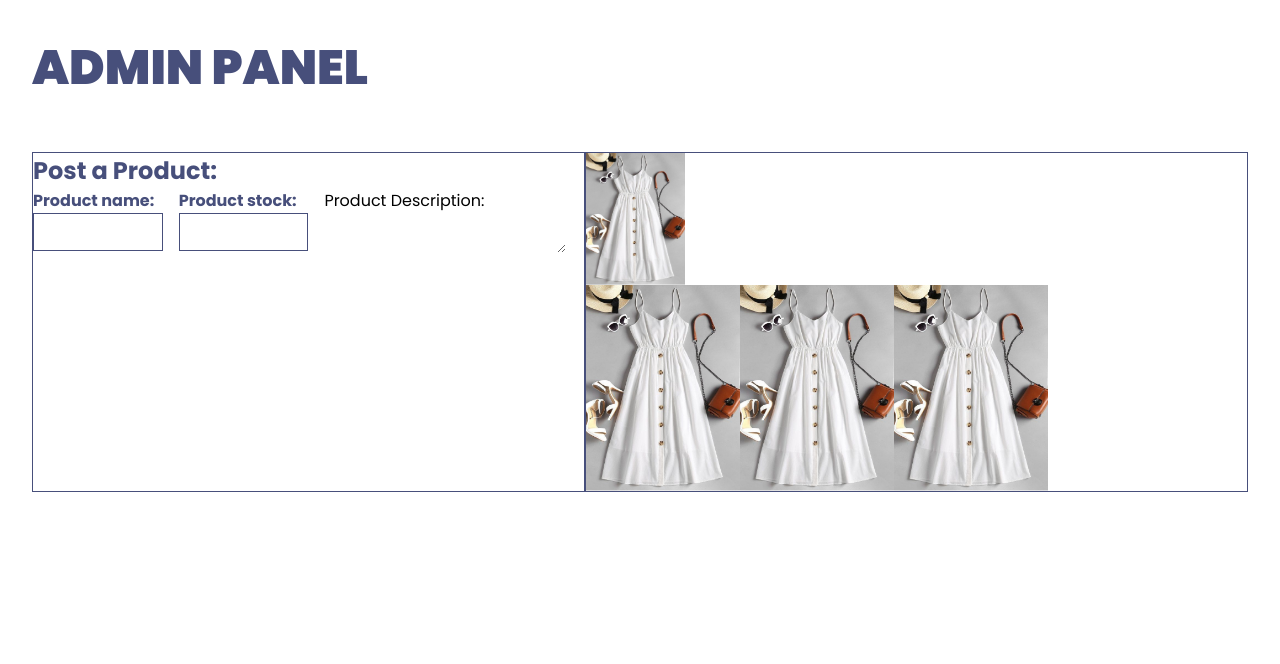
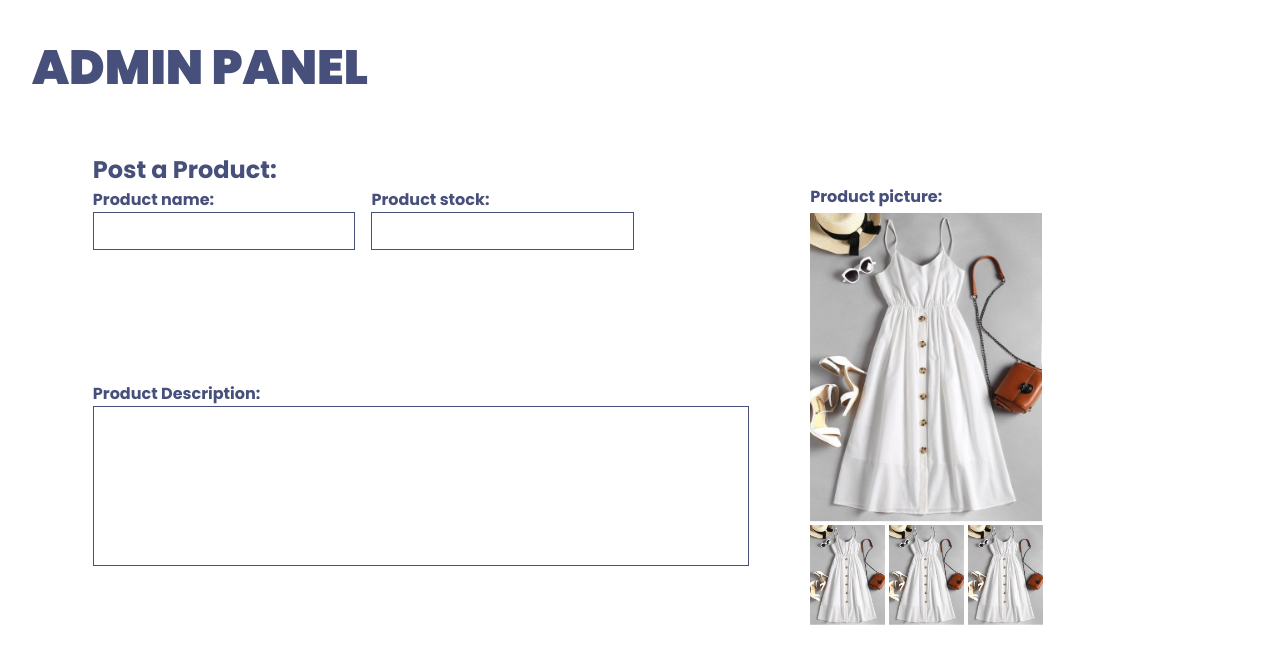
Before and after one commit to Dowelle/Basketbliss, a React (Create React App) app: page /AddItem in a window 1280 px wide. Shown: the top 664 px of the page. Built offline with nearby package versions, Linux system fonts and the light colour scheme; no server answers.

Commit message:
updated additem

```diff
--- a/src/pages/AddItem.css
+++ b/src/pages/AddItem.css
@@ -9,7 +9,6 @@
     background-color: #fff;
     padding:2rem;
     height:100vh;
-
     display: flex;
     flex-direction: column;
 }
@@ -21,8 +20,10 @@
     margin-bottom: 3rem;
 }
 .additem-left, .additem-right{
-    width:50%;
-    border:solid 1px #474F7B;
+    width:60%;
+    margin-left: 5%;
+    /* border:solid 1px #474F7B; */
+
 }
 .additem-left{
     flex-wrap: nowrap;
@@ -31,14 +32,20 @@
     display:flex;
     flex-direction: column;
     justify-content: center;
-    width: 60%;
+    width: 40%;
+    margin-top: 2rem;
+    gap: .24rem;
+}
+.additem-right label{
+    color:#474F7B;
+    font-weight: 600;
 }
 .additem-left h2{
     color:#474F7B;
 }
 .main-container{
     display: flex;
-    gap:1rep;
+    /* gap:1rep; */
 }
 
 .name-stocks{
@@ -49,7 +56,7 @@
 .detail-container{
     display: flex;
     flex-direction: column;
-    width:50%;
+    width:40%;
 }
 .detail-container label{
     color:#474F7B;
@@ -59,17 +66,34 @@
     border-radius: 0;
     border:solid 1px #474F7B;
 }
+.texarea-container{
+    display: flex;
+    flex-direction: row;
+    margin-top: 20%;
+}
 .textarea{
-    width:100%;
+    display: flex;
+    flex-direction: column;
+    color: #474F7B;
+    font-weight: 600;
+    width: 120%;
+    /* height: 50%; */
+}
+.textarea textarea{
+    border: solid 1px #474F7B;
+    height: 10rem;
+    resize: none;
 }
 .images-below{
     display: flex;
+    gap: .25rem;
 }
 .images-below img{
-    width: 23.3%;
+    width: 17.1%;
+    /* gap:  2.25rem; */
 }
 .image-main{
-    width: 15%;
+    width: 52.9%;
     /* aspect-ratio: 3/2; */
 }
 /* .images-container{
--- a/src/pages/AddItem.js
+++ b/src/pages/AddItem.js
@@ -12,6 +12,7 @@ function AddItem() {
         <div className="additem-left">
           <h2>Post a Product:</h2>
           <div className="name-stocks">
+
             <div className="detail-container">
               <label>Product name:</label>
               <input type="text"  />
@@ -21,14 +22,25 @@ function AddItem() {
               <label>Product stock:</label>
               <input type="number"  />
             </div>
+
+          {/* <div className='texarea-container'>
             <div className="textarea">
               <label>Product Description:</label>
               <textarea></textarea>
             </div>
+          </div> */}
 
           </div>
+          <div className='texarea-container'>
+            <div className="textarea">
+              <label>Product Description:</label>
+              <textarea></textarea>
+            </div>
+          </div>
         </div>
+
         <div className="additem-right">
+        <label>Product picture:</label>
           <img className="image-main" src={ Dress1 }/>
           <div className="images-below">
             <img src={ Dress1 }/>
```
